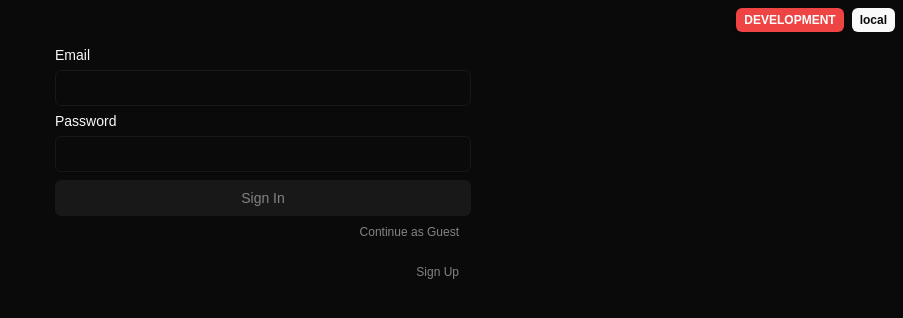
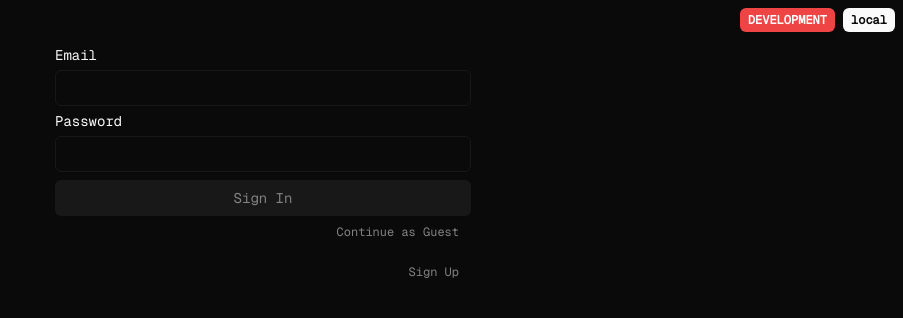
Before and after one commit to f-ffff-f/wdj, a Next.js app: page /signin in a window 1280 px wide. Shown: the top 318 px of the page, without its empty margins (377-1280 px from the left). Built offline with nearby package versions, Linux system fonts and the light colour scheme; no server answers.

Commit message:
ui: font family

```diff
--- a/src/app/globals.css
+++ b/src/app/globals.css
@@ -3,7 +3,7 @@
 @tailwind utilities;
 
 body {
-  font-family: Arial, Helvetica, sans-serif;
+    font-family: var(--font-geist-mono), Arial, Helvetica, sans-serif;
 }
 
 @layer utilities {
--- a/src/app/layout.tsx
+++ b/src/app/layout.tsx
@@ -7,6 +7,13 @@
 import type { Metadata } from 'next'
 import Script from 'next/script'
 import './globals.css'
+import { Geist_Mono } from 'next/font/google'
+
+const geistMono = Geist_Mono({
+    subsets: ['latin'],
+    weight: ['400'],
+    variable: '--font-geist-mono',
+})
 
 export const metadata: Metadata = {
     title: 'Create Next App',
@@ -19,7 +26,7 @@
     children: React.ReactNode
 }>) {
     return (
-        <html lang="en" className="dark">
+        <html lang="en" className={`${geistMono.variable} dark`}>
             <body className={`antialiased`}>
                 <Script src="https://challenges.cloudflare.com/turnstile/v0/api.js" defer />
 
```
Lines whose indentation alone changed are shown as unchanged.
